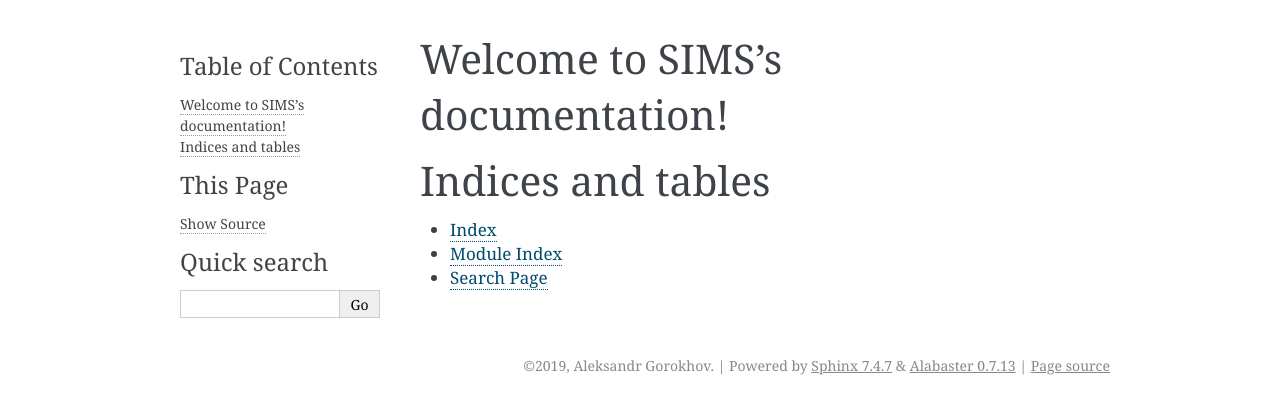
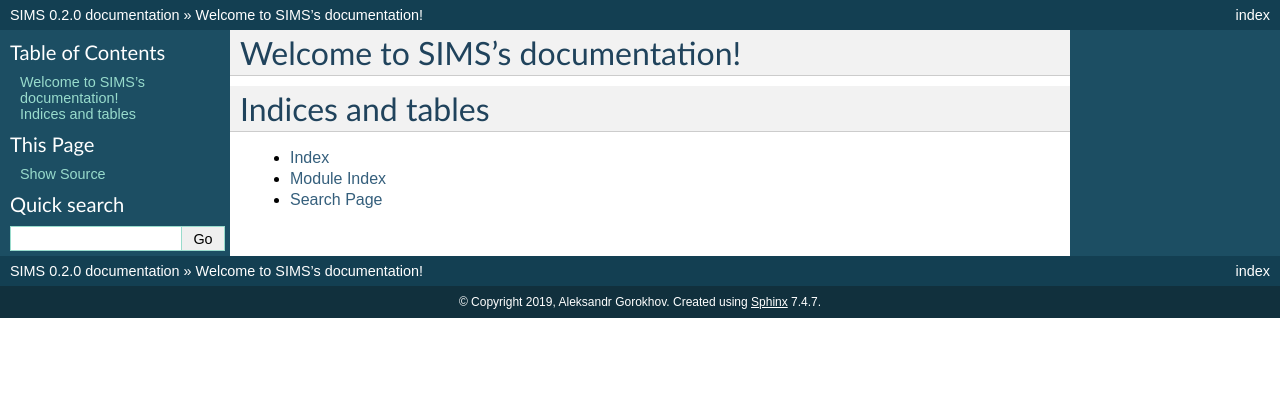
Before and after one commit to AleNriG/SIMS, a Sphinx documentation site: the page built from docs/index.rst, in a window 1280 px wide. Shown: the top 414 px of the page. Built offline with Sphinx 7.4.7, drawn with Linux system fonts in a browser that asks for light colours.

Commit message:
Setup config file

```diff
--- a/docs/conf.py
+++ b/docs/conf.py
@@ -10,9 +10,9 @@
 # add these directories to sys.path here. If the directory is relative to the
 # documentation root, use os.path.abspath to make it absolute, like shown here.
 #
-# import os
-# import sys
-# sys.path.insert(0, os.path.abspath('.'))
+import os
+import sys
+sys.path.insert(0, os.path.abspath('../src'))
 
 
 # -- Project information -----------------------------------------------------
@@ -50,7 +50,7 @@ exclude_patterns = ['_build', 'Thumbs.db', '.DS_Store']
 # The theme to use for HTML and HTML Help pages.  See the documentation for
 # a list of builtin themes.
 #
-html_theme = 'alabaster'
+html_theme = 'classic'
 
 # Add any paths that contain custom static files (such as style sheets) here,
 # relative to this directory. They are copied after the builtin static files,
```
